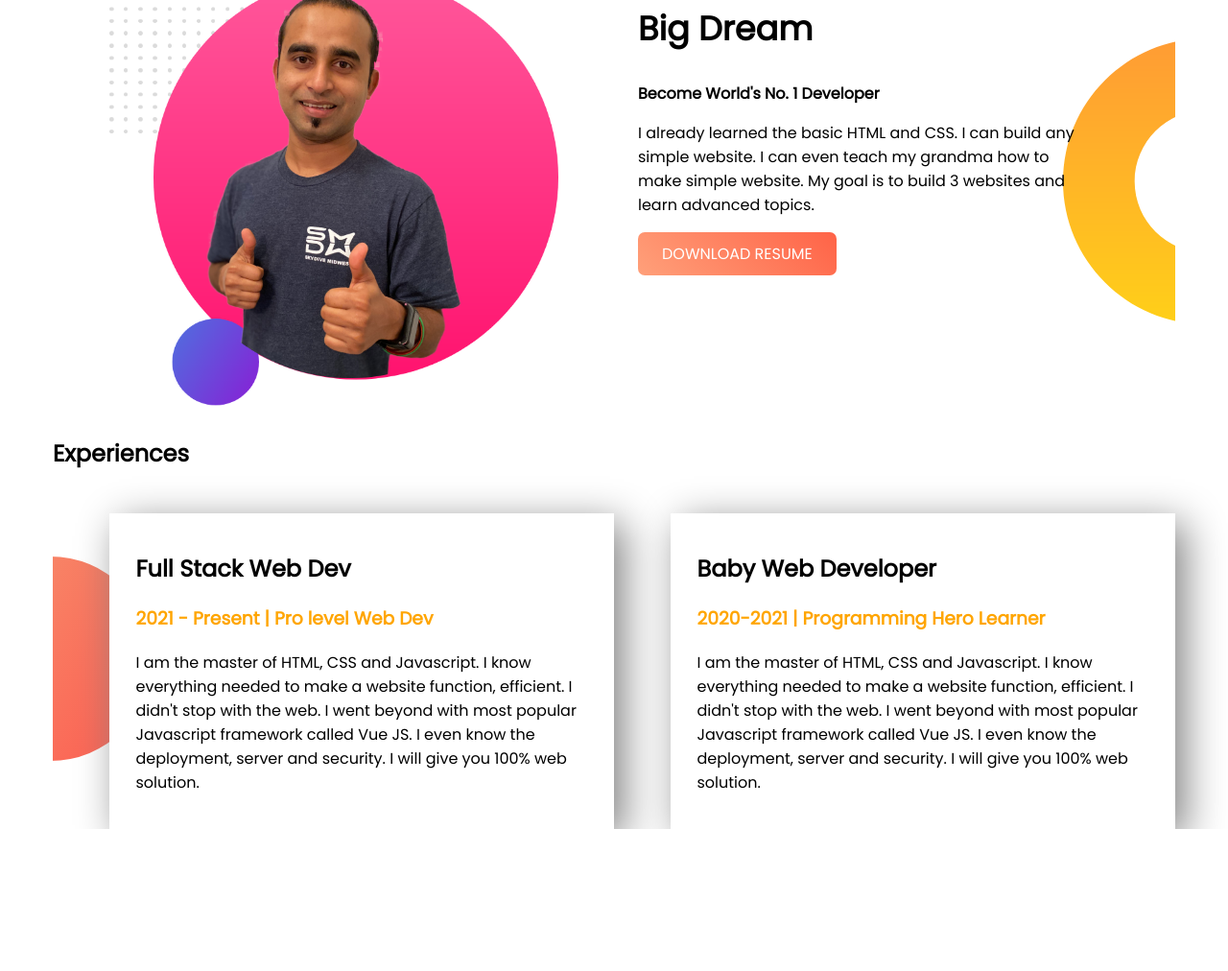
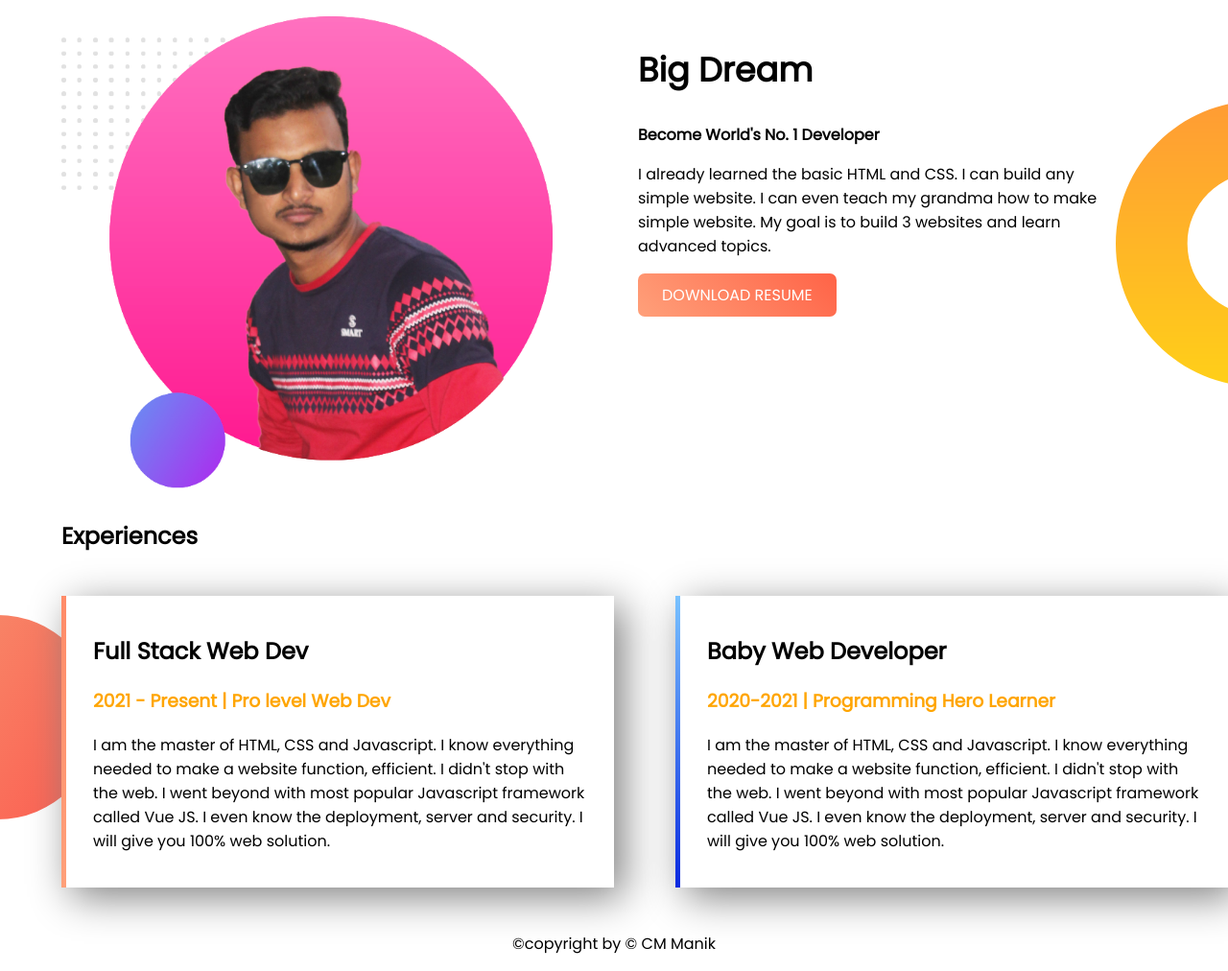
Before and after one commit to manik-roy/my-portfolio, a plain HTML site: page index.html in a window 1280 px wide. Shown: the part 548-1560 px from the top of the page at 96% size. Before the commit the page ends 1412 px from the top, so only its background shows below. Drawn offline with Linux system fonts and the light colour scheme.

Commit message:
done my first website in programming hero course

```diff
--- a/index.html
+++ b/index.html
@@ -12,51 +12,81 @@
         <link rel="stylesheet" href="style.css" />
     </head>
     <body>
-    <section class="header-aria container">
+        <section class="header-aria ">
             <div class="header-left half-width">
                 <h1>Welcome to</h1>
                 <h1><span class="highlight-text">CM Manik</span> world!</h1>
                 <strong>Front end developer</strong>
                 <p>
-          Hi, My name is CM Manik, i want ot be a profestional front end
-          developer. Currently i'm working on learning html and css form
-          programmig hero course. I hope oneday i'm success in my dream.
+                    Hi, My name is CM Manik, i want ot be a profestional front
+                    end developer. Currently i'm working on learning html and
+                    css form programmig hero course. I hope oneday i'm success
+                    in my dream.
                 </p>
-        <a href="https://fb.com/cmmanik5" target="_blank" class="btn">Add me</a>
+                <a href="www.linkedin.com/in/manik-roy" target="_blank" class="btn"
+                    >Add me</a
+                >
             </div>
             <div class="header-right half-width">
-        <img src="./image/jhankar.png" alt="" />
+                <img src="./image/cmmanik.png" alt="" />
             </div>
         </section>
-    <section class="dream-aria container">
+        <section class="dream-aria ">
             <div class="dream-aria-right half-width">
-            <img src="./image/jhankar2.png" alt="" />
+                <img src="./image/cmmanik3.png" alt="" />
             </div>
             <div class="dream-aria-left half-width">
                 <h1>Big Dream</h1>
                 <strong>Become World's No. 1 Developer</strong>
-            <p>I already learned the basic HTML and CSS. I can build any simple website. I can even teach my grandma how to make simple website. My goal is to build 3 websites and learn advanced topics.</p>
-            <a href="https://fb.com/cmmanik5" class="btn" target="_blank">Download resume</a>
+                <p>
+                    I already learned the basic HTML and CSS. I can build any
+                    simple website. I can even teach my grandma how to make
+                    simple website. My goal is to build 3 websites and learn
+                    advanced topics.
+                </p>
+                <a href="https://fb.com/cmmanik5" class="btn" target="_blank"
+                    >Download resume</a
+                >
             </div>
         </section>
-    <section class="experience-aria container">
+        <section class="experience-aria ">
             <h2>Experiences</h2>
-        <div class="experience">
+
             <div class="half-width pro-dev">
                 <div class="single-experience ">
                     <h2>Full Stack Web Dev</h2>
-                            <h3 class="highlight-text">2021 - Present | Pro level Web Dev</h3>
-                            <p>I am the master of HTML, CSS and Javascript. I know everything needed to make a website function, efficient. I didn't stop with the web. I went beyond with most popular Javascript framework called Vue JS. I even know the deployment, server and security. I will give you 100% web solution.</p>
+                    <h3 class="highlight-text">
+                        2021 - Present | Pro level Web Dev
+                    </h3>
+                    <p>
+                        I am the master of HTML, CSS and Javascript. I know
+                        everything needed to make a website function, efficient.
+                        I didn't stop with the web. I went beyond with most
+                        popular Javascript framework called Vue JS. I even know
+                        the deployment, server and security. I will give you
+                        100% web solution.
+                    </p>
                 </div>
             </div>
             <div class="half-width baby-dev">
-                        <div class="single-experience">
+                <div class="single-experience" id="baby-border">
                     <h2>Baby Web Developer</h2>
-                            <h3 class="highlight-text">2020-2021 | Programming Hero Learner</h3>
-                            <p>I am the master of HTML, CSS and Javascript. I know everything needed to make a website function, efficient. I didn't stop with the web. I went beyond with most popular Javascript framework called Vue JS. I even know the deployment, server and security. I will give you 100% web solution.</p>
-                        </div>
+                    <h3 class="highlight-text">
+                        2020-2021 | Programming Hero Learner
+                    </h3>
+                    <p>
+                        I am the master of HTML, CSS and Javascript. I know
+                        everything needed to make a website function, efficient.
+                        I didn't stop with the web. I went beyond with most
+                        popular Javascript framework called Vue JS. I even know
+                        the deployment, server and security. I will give you
+                        100% web solution.
+                    </p>
                 </div>
             </div>
         </section>
+        <footer>
+          <p>&copy;copyright by &copy; CM Manik</p>
+        </footer>
     </body>
 </html>
--- a/style.css
+++ b/style.css
@@ -2,10 +2,7 @@ body {
   font-family: "Poppins", sans-serif;
   margin: 0 auto;
 }
-.container {
-  width: 1170px;
-  margin: 0 auto;
-}
+
 .header-aria {
   background-image: url("./image/top-banner.png");
   background-repeat: no-repeat;
@@ -70,17 +67,28 @@ body {
 .experience-aria {
   margin-top: 25px;
 }
+.experience-aria h2 {
+  padding-left: 5%;
+
+}
 .single-experience {
     box-shadow: 10px 10px 40px grey;
     padding: 20px 28px;
     background: #fff;
+    margin-bottom: 30px;
+    border-left: 5px solid;
+    border-image: linear-gradient(45deg, lightSalmon, tomato);
+    border-image-slice: 1;
 }
-.experience {
+.single-experience  h2 {
+  padding-left: 0;
+}
+.experience-aria {
     background-image: url("image/exp-bg.png");
     background-repeat: no-repeat;
-    background-position:0 center;
+    background-position:left;
 }
-.experience::after {
+.experience-aria::after {
     clear: both;
     display: block;
     content: "";
@@ -92,3 +100,11 @@ body {
 .pro-dev {
     width: 45%;
 }
+#baby-border {
+  border-left: 5px solid;
+  border-image: linear-gradient(180deg, #7ac3ff, #0929df);
+  border-image-slice: 1;
+}
+footer p {
+  text-align: center;
+}
```
Also changed, not shown: image/cmmanik.png (added), image/cmmanik2.png (added), image/cmmanik3.png (added). Lines whose indentation alone changed are shown as unchanged.
